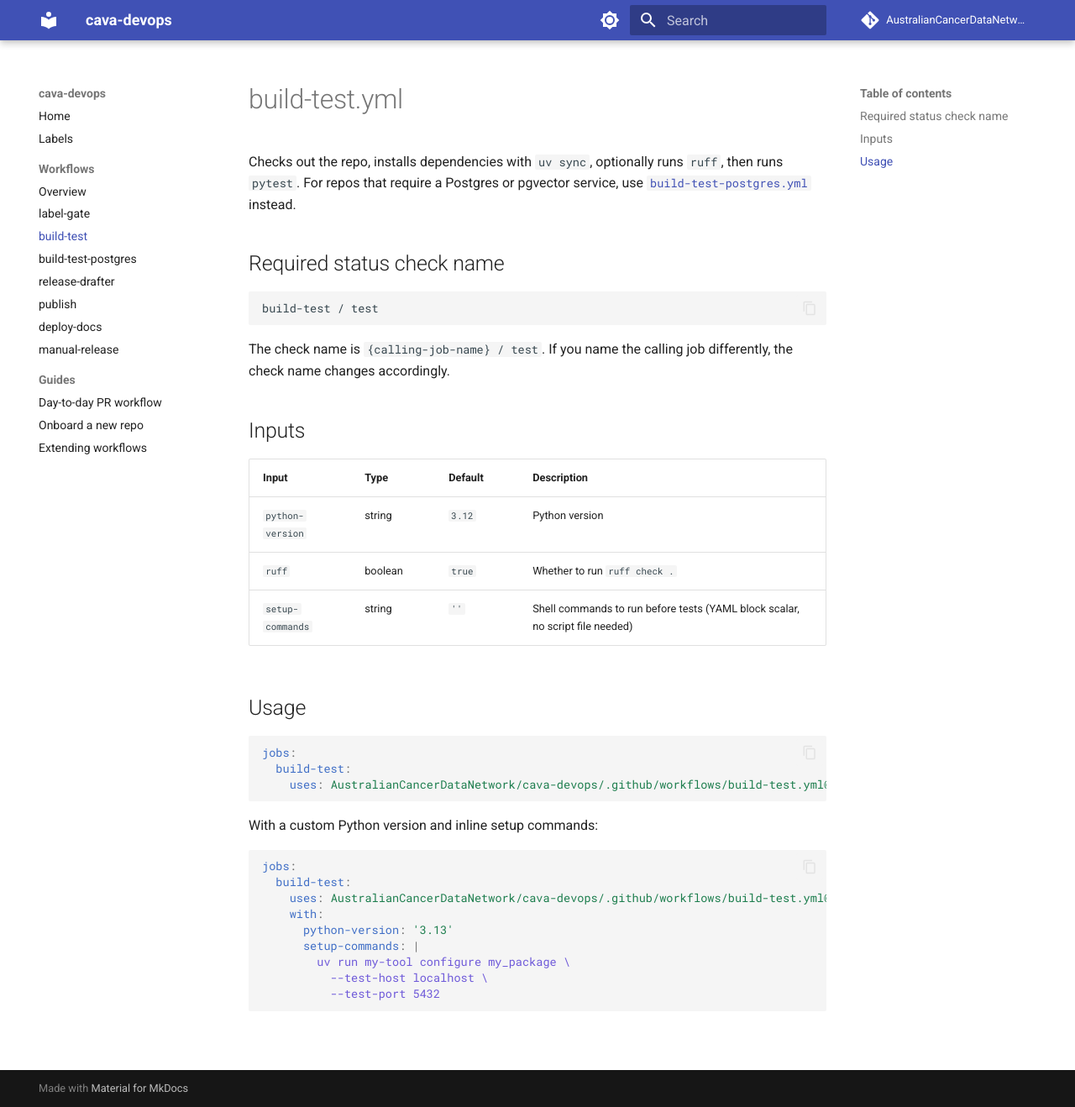
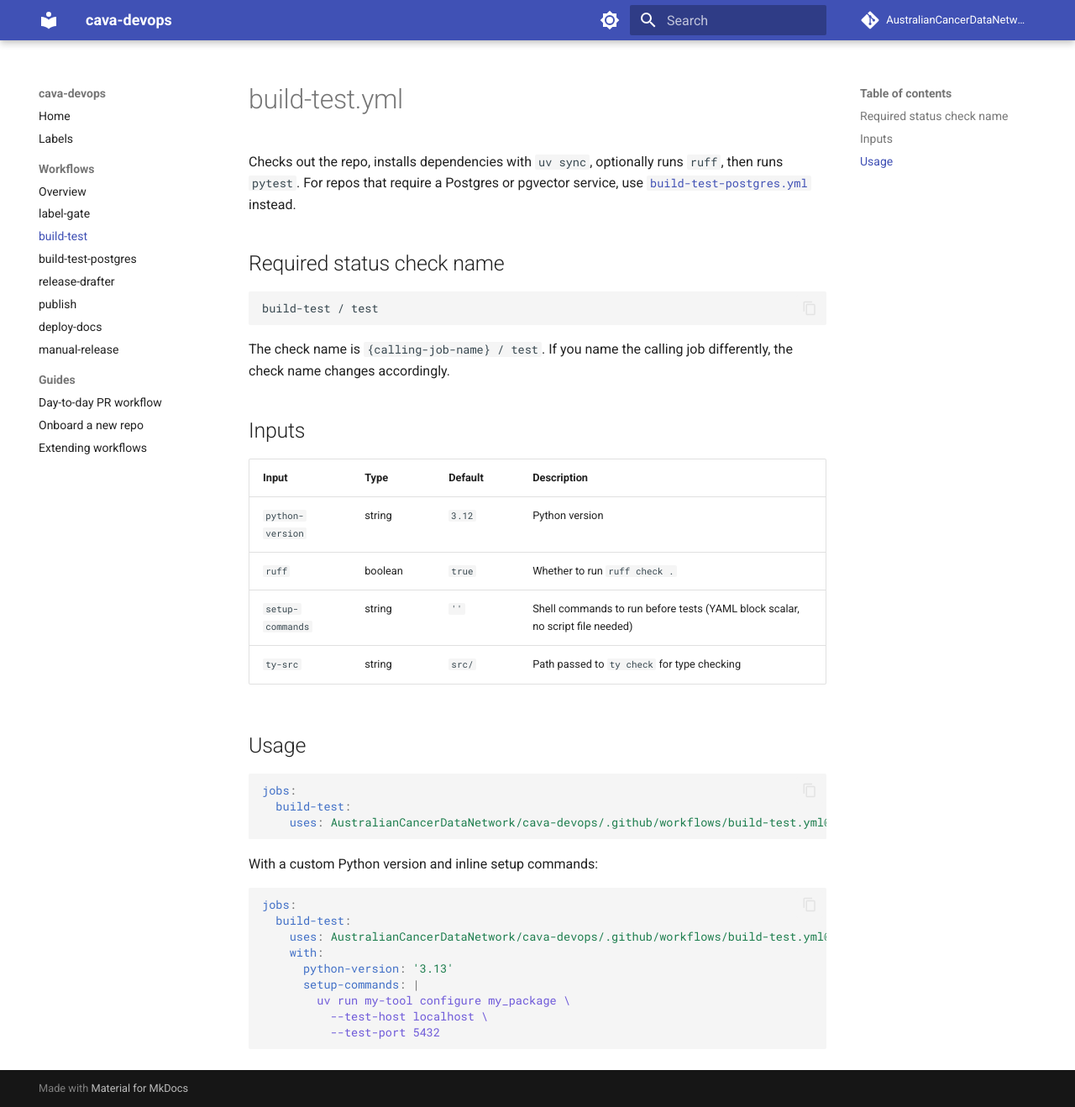
Before and after one commit to AustralianCancerDataNetwork/cava-devops, an MkDocs documentation site: the page built from docs/workflows/build-test.md, in a window 1280 px wide and 1318 px high. Shown: the whole window at 84% size. Built offline with MkDocs 1.6.1 and Material for MkDocs 9.7.7, drawn with Linux system fonts in a browser that asks for light colours; comment, search, counter and statistics services are not loaded.

Commit message:
Support ty as static type checker

```diff
--- a/docs/workflows/build-test.md
+++ b/docs/workflows/build-test.md
@@ -17,6 +17,7 @@
 | `python-version` | string | `3.12` | Python version |
 | `ruff` | boolean | `true` | Whether to run `ruff check .` |
 | `setup-commands` | string | `''` | Shell commands to run before tests (YAML block scalar, no script file needed) |
+| `ty-src` | string | `src/` | Path passed to `ty check` for type checking |
 
 ## Usage
 
```
Also changed, not shown: 2 other files.
